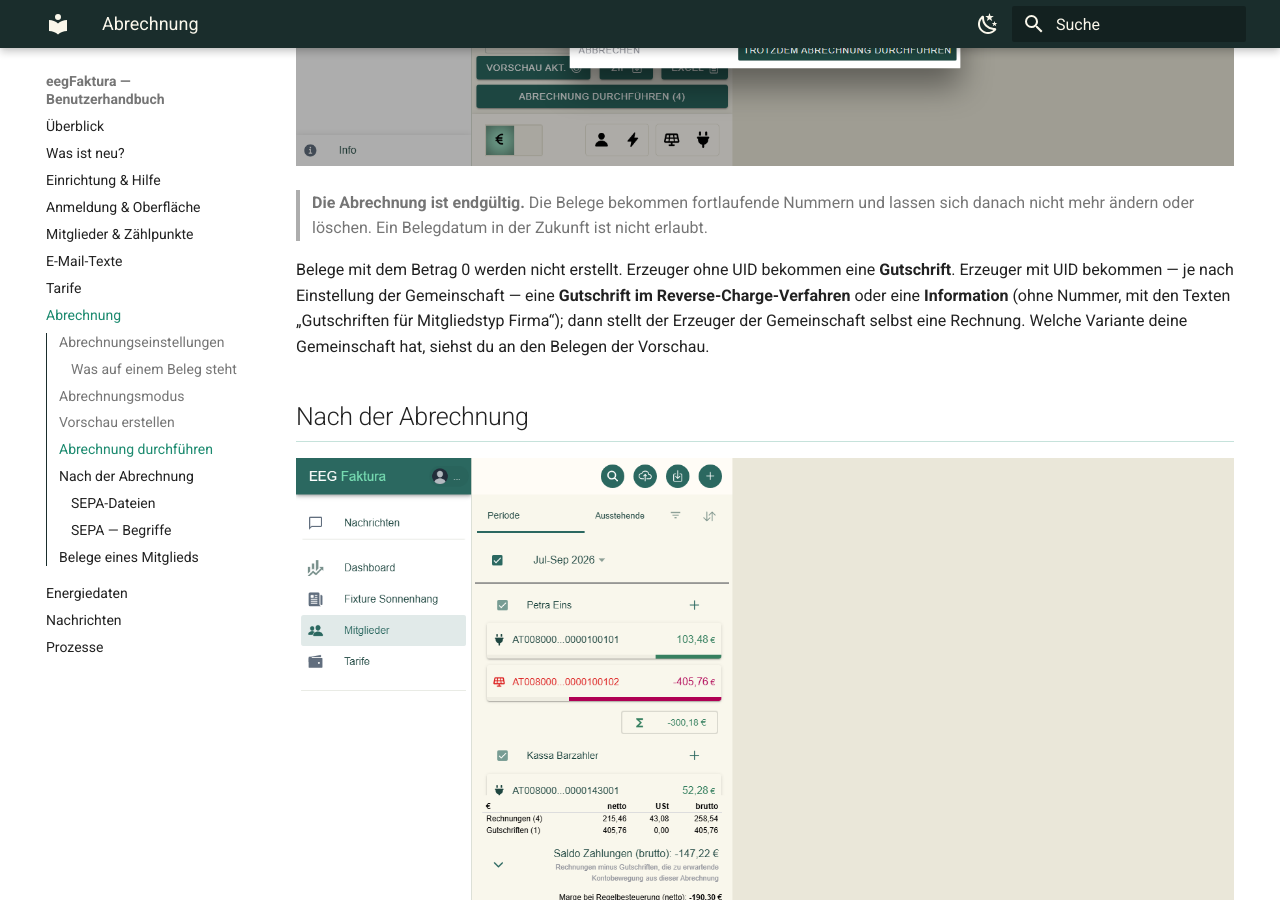
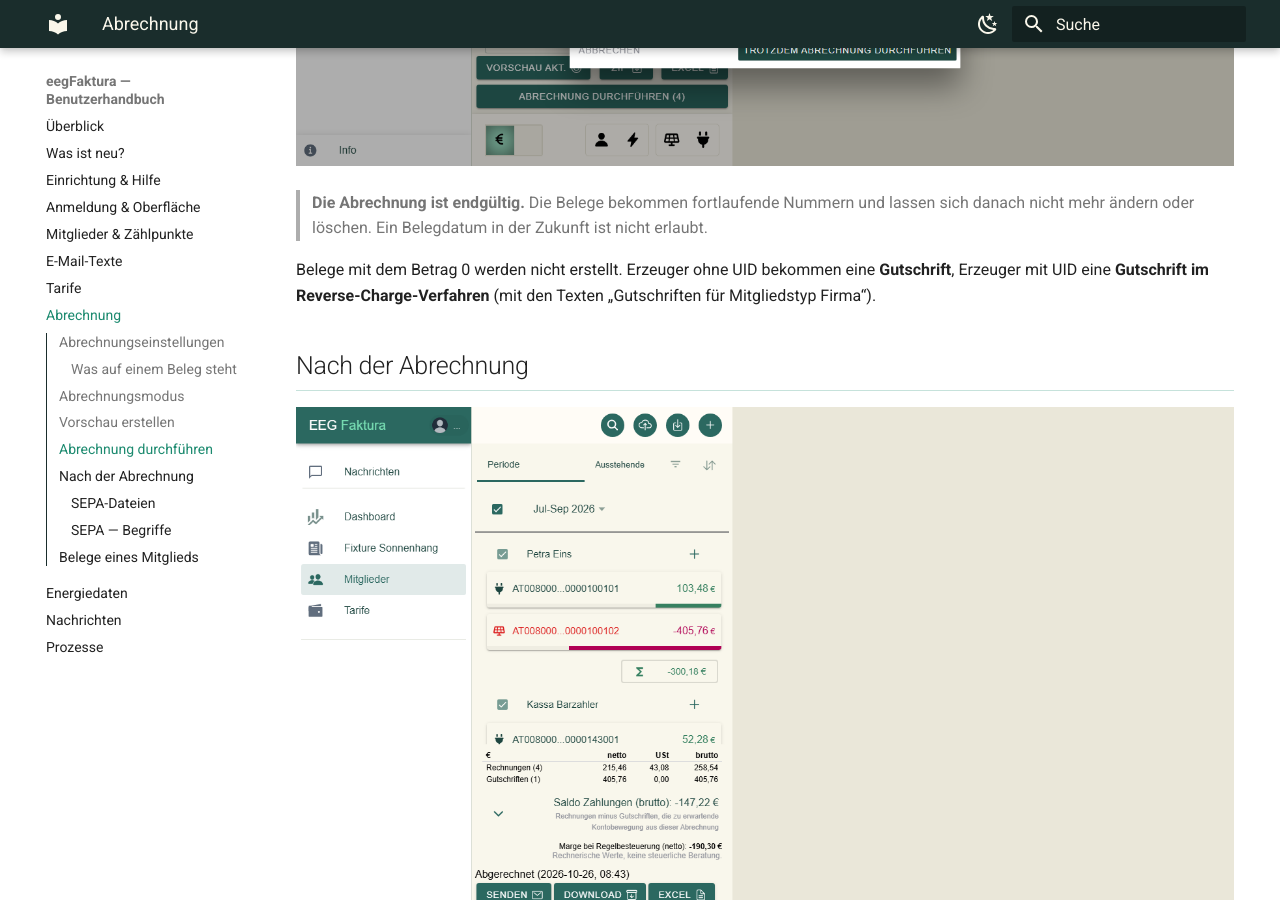
Before and after one commit to eegfaktura/eegfaktura-user-guide, an MkDocs documentation site: the page built from docs/05-abrechnung.md, in a window 1280 px wide and 900 px high, scrolled down 6217 px. Built offline with MkDocs 1.6.1 and Material for MkDocs 9.7.7, drawn with Linux system fonts in a browser that asks for light colours; some of the changed text lies outside the part shown.

Commit message:
docs(abrechnung): producers with UID get a reverse-charge credit note (no community uses Information documents)
Co-Authored-By: Claude Opus 5.5 <noreply@anthropic.com>

```diff
--- a/docs/05-abrechnung.md
+++ b/docs/05-abrechnung.md
@@ -104,10 +104,8 @@ warnt ausdrücklich:
 > **Die Abrechnung ist endgültig.** Die Belege bekommen fortlaufende Nummern und lassen sich danach nicht mehr ändern
 > oder löschen. Ein Belegdatum in der Zukunft ist nicht erlaubt.
 
-Belege mit dem Betrag 0 werden nicht erstellt. Erzeuger ohne UID bekommen eine **Gutschrift**. Erzeuger mit UID
-bekommen — je nach Einstellung der Gemeinschaft — eine **Gutschrift im Reverse-Charge-Verfahren** oder eine
-**Information** (ohne Nummer, mit den Texten „Gutschriften für Mitgliedstyp Firma“); dann stellt der Erzeuger der
-Gemeinschaft selbst eine Rechnung. Welche Variante deine Gemeinschaft hat, siehst du an den Belegen der Vorschau.
+Belege mit dem Betrag 0 werden nicht erstellt. Erzeuger ohne UID bekommen eine **Gutschrift**, Erzeuger mit UID eine
+**Gutschrift im Reverse-Charge-Verfahren** (mit den Texten „Gutschriften für Mitgliedstyp Firma“).
 
 ## Nach der Abrechnung
 
@@ -147,9 +145,6 @@ Die Hinweise darunter nennen, was nicht in den Dateien ist, z. B.:
 - Mitglieder mit Einzugsart „Kein SEPA“ oder ohne Einzugsart,
 - Mitglieder ohne IBAN — diese bitte händisch abwickeln.
 
-> Prüfe die Überweisungsdatei vor dem Hochladen zur Bank gegen die Gutschriften. Belege der Art **Information**
-> werden derzeit ebenfalls als Überweisung aufgenommen, obwohl dort der Erzeuger der Gemeinschaft eine Rechnung stellt.
-
 ### SEPA — Begriffe
 
 - **Einzugsart CORE** (Basislastschrift): für alle Mitglieder; das Mitglied kann eine Lastschrift innerhalb von acht
@@ -169,5 +164,4 @@ Information. Ein Klick öffnet das PDF:
 
 ![Belege eines Mitglieds](images/abrechnung-meine-rechnungen.png)
 
-Belege mit „Vorschau“ im Namen stammen aus einer Vorschau und sind nicht gültig. Der Reiter **Information** zeigt
-Info-Belege für Erzeuger mit UID (siehe oben).
+Belege mit „Vorschau“ im Namen stammen aus einer Vorschau und sind nicht gültig.
```
